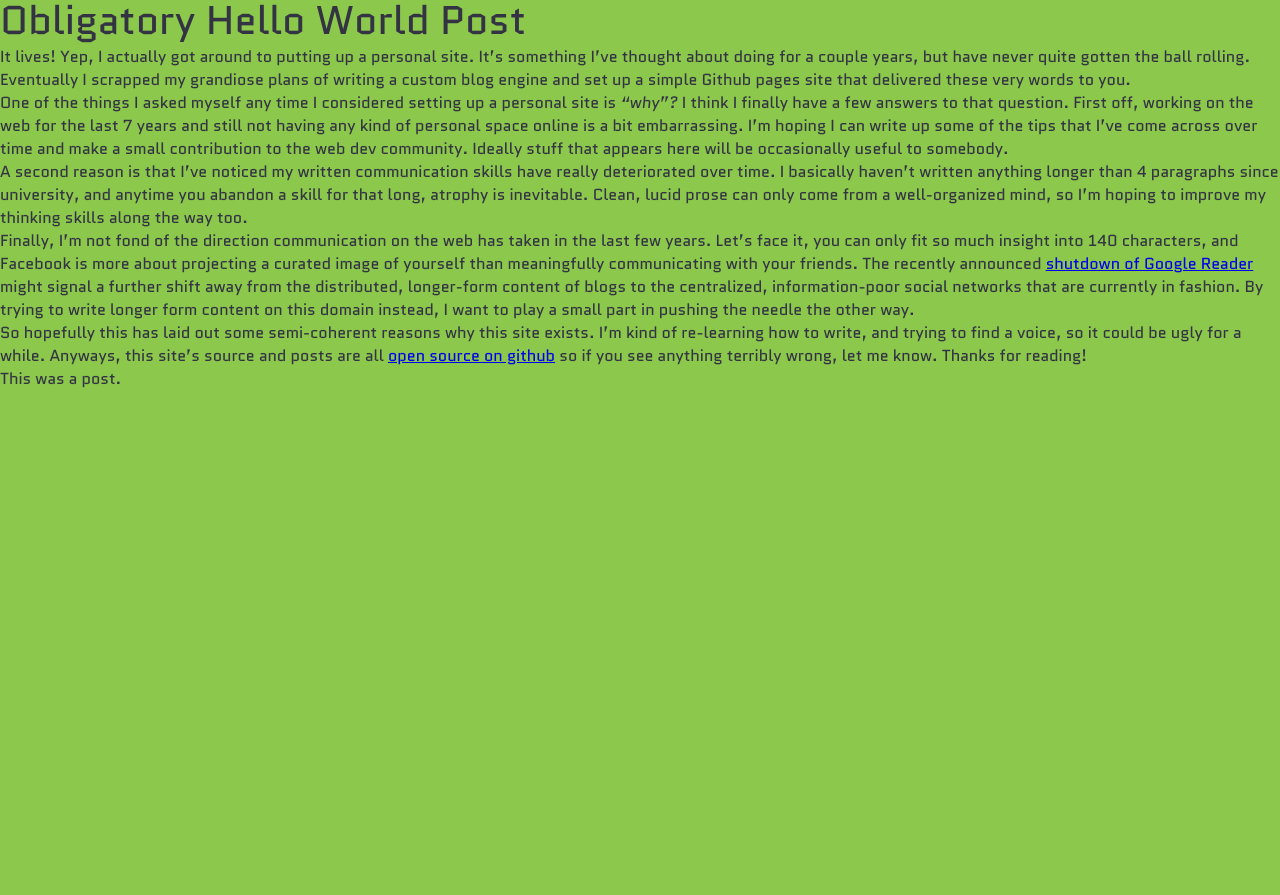
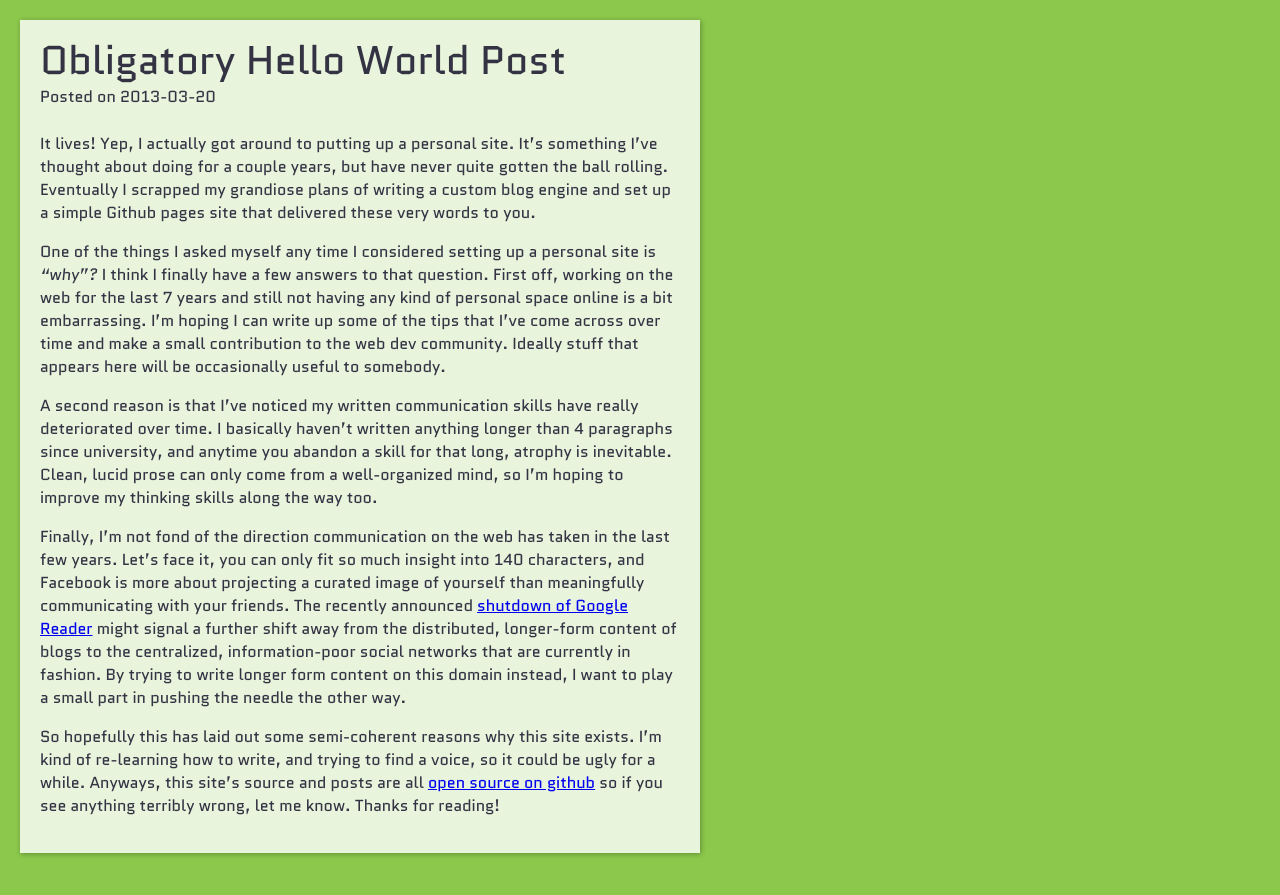
Before and after one commit to af/af.github.com, a Jekyll site: the page built from _posts/2013-03-20-hello-world.md, in a window 1280 px wide. Shown: the top 895 px of the page. Built offline with Jekyll 4.4.1, drawn with Linux system fonts in a browser that asks for light colours.

Commit message:
Less eye bleeding when viewing a post.

```diff
--- a/_layouts/post.html
+++ b/_layouts/post.html
@@ -2,6 +2,9 @@
 layout: base
 ---
 
-{{ content }}
+<article class="post">
+    <h1>{{ page.title }}</h1>
+    <time pubdate datetime="{{page.date}}">Posted on {{page.date | date: "%Y-%m-%d"}}</time>
 
-This was a post.
+    {{ content }}
+</article>
--- a/_posts/2013-03-20-hello-world.md
+++ b/_posts/2013-03-20-hello-world.md
@@ -2,8 +2,6 @@
 layout: post
 title: Obligatory Hello World Post
 ---
-
-# Obligatory Hello World Post
 
 It lives! Yep, I actually got around to putting up a personal site. It's
 something I've thought about doing for a couple years, but have never
--- a/css/main.css
+++ b/css/main.css
@@ -11,10 +11,6 @@ body {
   background: #8bc84b;
   margin: 0;
 }
-html,
-body {
-  overflow: hidden;
-}
 h1 {
   font: normal 40px Quantico;
   margin: 0 0 5px;
@@ -23,7 +19,12 @@ h1 {
 p {
   margin: 0;
 }
-article {
+.home_wrapper {
+  width: 100%;
+  height: 100%;
+  overflow: hidden;
+}
+article.contact {
   position: absolute;
   z-index: 2;
   left: 40px;
@@ -125,3 +126,19 @@ a.github:before {
     transform: none;
   }
 }
+article.post {
+  padding: 20px;
+  margin: 20px;
+  max-width: 40em;
+  background: rgba(255,255,255,0.80);
+  -webkit-box-shadow: 1px 1px 5px rgba(0,0,0,0.30);
+  -moz-box-shadow: 1px 1px 5px rgba(0,0,0,0.30);
+  box-shadow: 1px 1px 5px rgba(0,0,0,0.30);
+}
+article.post time[pubdate] {
+  display: block;
+  margin-bottom: 1.5em;
+}
+article.post p {
+  margin-bottom: 1em;
+}
--- a/index.html
+++ b/index.html
@@ -2,7 +2,8 @@
 layout: base
 title: Aaron Franks
 ---
-    <article>
+    <div class="home_wrapper">
+    <article class="contact">
         <h1>Aaron Franks</h1>
         <p class="work">Software Engineer</p>
         <p class="tools">Javascript, Python, Node.js, Redis, git, vim</p>
@@ -14,6 +15,7 @@ title: Aaron Franks
         </nav>
     </article>
     <canvas></canvas>
+</div>
 
     <script>
         (function(){
```
Also changed, not shown: css/main.styl (+21 -4 lines).
